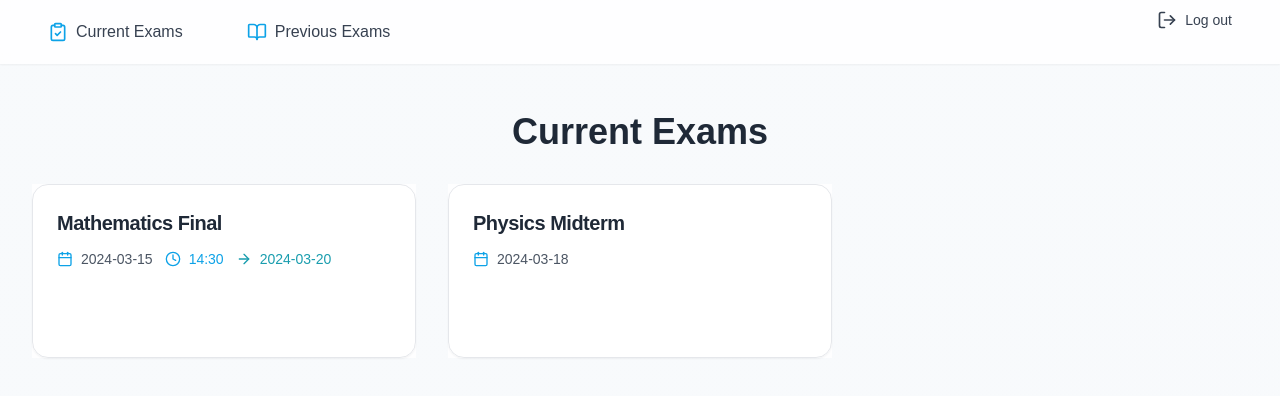
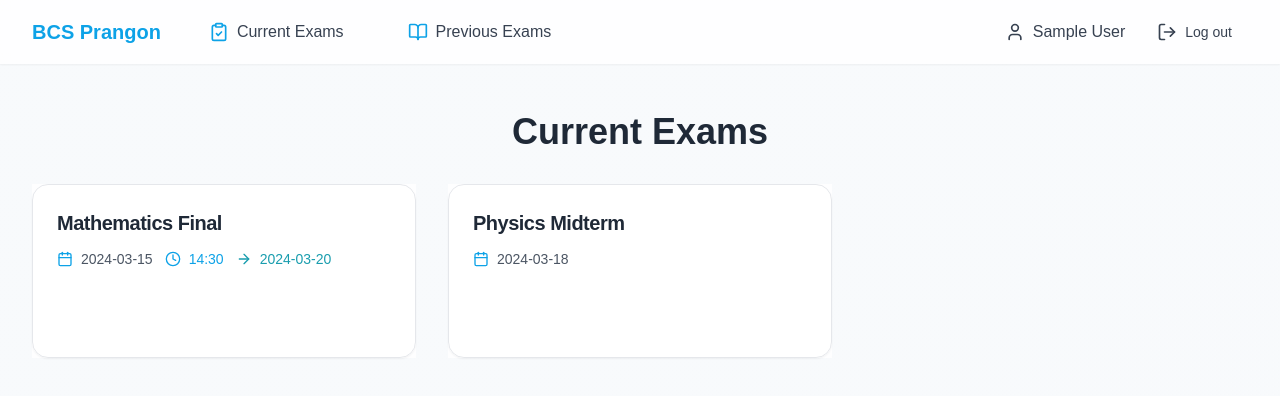
Before and after one commit to bcs-prangon/exam-nexus-hub, a React (Vite) app: page /current-exams in a window 1280 px wide. Shown: the top 396 px of the page. Built offline with nearby package versions, Linux system fonts and the light colour scheme; sample sign-in values are in the browser's storage.

Commit message:
Add website name and user display
Update the application to display the website name "BCS Prangon" throughout the interface. After logging in, the user's name should also be shown on the relevant pages.
[skip gpt_engineer]

```diff
--- a/src/components/LoginPage.tsx
+++ b/src/components/LoginPage.tsx
@@ -4,7 +4,7 @@ import { login } from "@/lib/auth";
 import { useToast } from "@/components/ui/use-toast";
 import { Input } from "@/components/ui/input";
 import { Button } from "@/components/ui/button";
-import { Card, CardContent, CardHeader, CardTitle } from "@/components/ui/card";
+import { Card, CardContent, CardHeader, CardTitle, CardDescription } from "@/components/ui/card";
 
 const LoginPage = () => {
   const [id, setId] = useState("");
@@ -19,23 +19,25 @@ const LoginPage = () => {
       localStorage.setItem("user", JSON.stringify(user));
       toast({
         title: "Login successful",
-        description: "Welcome back!",
+        description: `Welcome back, ${user.name}!`,
       });
       navigate("/current-exams");
     } else {
       toast({
         title: "Login failed",
-        description: "Invalid credentials",
+        description: "Invalid credentials. Try using id: 'demo' and password: 'password'",
         variant: "destructive",
       });
     }
   };
 
   return (
-    <div className="min-h-screen flex items-center justify-center bg-gray-50">
+    <div className="min-h-screen flex flex-col items-center justify-center bg-gradient-to-br from-background to-background/80">
+      <h1 className="text-4xl font-bold text-primary mb-8">BCS Prangon</h1>
       <Card className="w-full max-w-md">
         <CardHeader>
           <CardTitle className="text-2xl text-center">Welcome Back</CardTitle>
+          <CardDescription className="text-center">Please log in to continue</CardDescription>
         </CardHeader>
         <CardContent>
           <form onSubmit={handleLogin} className="space-y-4">
--- a/src/components/Navigation.tsx
+++ b/src/components/Navigation.tsx
@@ -1,5 +1,5 @@
 import { Link, useNavigate } from "react-router-dom";
-import { LogOut, BookOpen, ClipboardCheck } from "lucide-react";
+import { LogOut, BookOpen, ClipboardCheck, User } from "lucide-react";
 import { Button } from "@/components/ui/button";
 import { logout } from "@/lib/auth";
 import { useToast } from "@/components/ui/use-toast";
@@ -7,6 +7,8 @@ import { useToast } from "@/components/ui/use-toast";
 const Navigation = () => {
   const navigate = useNavigate();
   const { toast } = useToast();
+  const userString = localStorage.getItem("user");
+  const user = userString ? JSON.parse(userString) : null;
 
   const handleLogout = async () => {
     await logout();
@@ -21,6 +23,8 @@ const Navigation = () => {
     <nav className="bg-white/80 backdrop-blur-sm shadow-sm sticky top-0 z-50">
       <div className="max-w-7xl mx-auto px-4 sm:px-6 lg:px-8">
         <div className="flex justify-between h-16">
+          <div className="flex items-center">
+            <h1 className="text-xl font-bold text-primary mr-8">BCS Prangon</h1>
             <div className="flex space-x-8">
               <Link
                 to="/current-exams"
@@ -39,6 +43,14 @@ const Navigation = () => {
                 Previous Exams
               </Link>
             </div>
+          </div>
+          <div className="flex items-center space-x-4">
+            {user && (
+              <div className="flex items-center text-gray-700">
+                <User className="h-5 w-5 mr-2" />
+                <span>{user.name}</span>
+              </div>
+            )}
             <Button
               onClick={handleLogout}
               variant="ghost"
@@ -50,6 +62,7 @@ const Navigation = () => {
             </Button>
           </div>
         </div>
+      </div>
     </nav>
   );
 };
--- a/src/lib/auth.ts
+++ b/src/lib/auth.ts
@@ -4,7 +4,7 @@ export interface User {
 }
 
 export const login = async (id: string, password: string): Promise<User | null> => {
-  // This is a mock implementation. Replace with actual authentication logic.
+  // This is a mock implementation with the provided credentials
   if (id === "demo" && password === "password") {
     return { id: "1", name: "Demo User" };
   }
```
Lines whose indentation alone changed are shown as unchanged.
